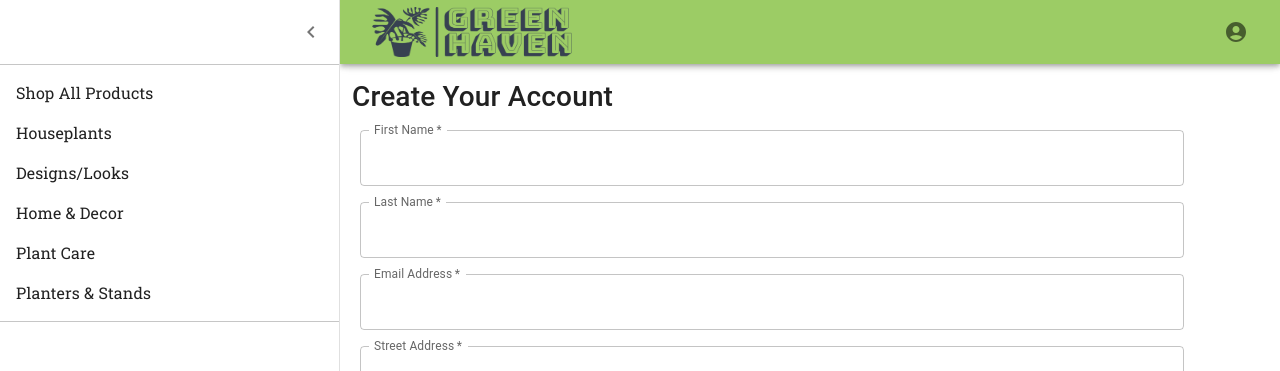
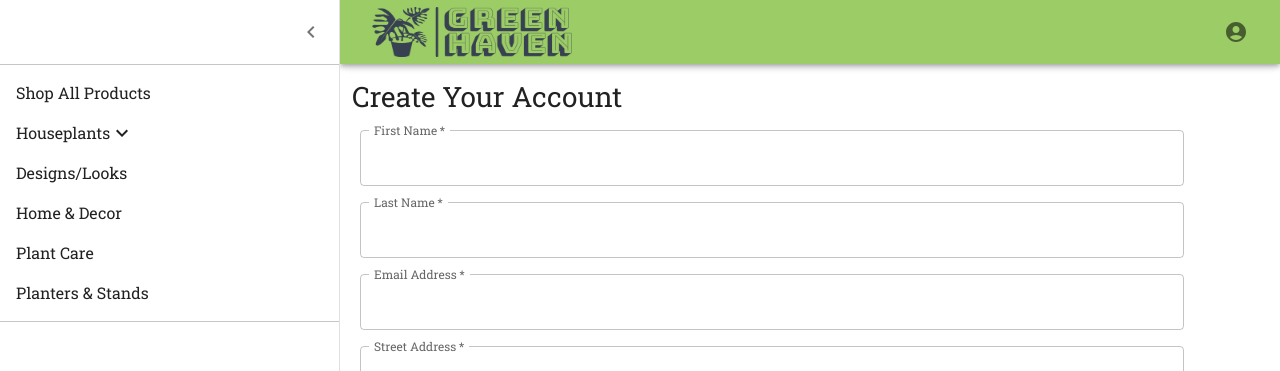
Before and after one commit to rochelle-rossman/green-haven-client, a Next.js app: page /user/edit/1 in a window 1280 px wide. Both pictures are taken after a click on the button 32 px from the left and 32 px from the top of the page. Shown: the top 371 px of the page. Built offline with nearby package versions, Linux system fonts and the light colour scheme; no server answers.

Commit message:
designDetails component created and adjustments to Navigation for productTypes

```diff
--- a/components/Navigation.js
+++ b/components/Navigation.js
@@ -1,5 +1,8 @@
 import React, { useState, useContext } from 'react';
 import PropTypes from 'prop-types';
+import FormControlLabel from '@mui/material/FormControlLabel';
+import Radio from '@mui/material/Radio';
+import RadioGroup from '@mui/material/RadioGroup';
 import {
   styled, createTheme, ThemeProvider,
 } from '@mui/material/styles';
@@ -9,6 +12,7 @@ import CssBaseline from '@mui/material/CssBaseline';
 import MuiAppBar from '@mui/material/AppBar';
 import Toolbar from '@mui/material/Toolbar';
 import List from '@mui/material/List';
+import { ExpandLess, ExpandMore } from '@mui/icons-material';
 import AccountCircle from '@mui/icons-material/AccountCircle';
 import ShoppingCartIcon from '@mui/icons-material/ShoppingCart';
 import Divider from '@mui/material/Divider';
@@ -17,7 +21,7 @@ import MenuIcon from '@mui/icons-material/Menu';
 import ChevronLeftIcon from '@mui/icons-material/ChevronLeft';
 import ChevronRightIcon from '@mui/icons-material/ChevronRight';
 import {
-  ListItemButton, Tooltip, Menu, MenuItem, Typography, Button,
+  ListItemButton, Tooltip, Menu, MenuItem, Typography, Button, Collapse, ListItem,
 } from '@mui/material';
 import Image from 'next/image';
 import Link from 'next/link';
@@ -63,17 +67,43 @@ const theme = createTheme({
       main: '#43a047',
     },
   },
+  components: {
+    MuiRadio: {
+      styleOverrides: {
+        root: {
+          '& .MuiSvgIcon-root': {
+            fontSize: '0.8rem',
+          },
+        },
+      },
+    },
+    formControlLabel: {
+      fontSize: '0.5rem',
+      '& .MuiTypography-root': {
+        fontSize: '0.5rem',
+      },
+    },
+  },
+  typography: {
+    fontFamily: 'Roboto Slab, serif',
+  },
 });
 
 export default function Navigation({ onDrawerOpen, onDrawerClose }) {
   const { user } = useAuth();
   const router = useRouter();
   const [open, setOpen] = useState(false);
+  const [openCollapse, setOpenCollapse] = useState(false);
   const [anchorElUser, setAnchorElUser] = useState(null);
-  const { setProductType } = useContext(ProductTypeContext);
+  const { productType, setProductType } = useContext(ProductTypeContext);
 
   const handleProductTypeClick = (type) => {
-    setProductType(type);
+    if (type === productType) {
+      setOpenCollapse(!openCollapse);
+    } else {
+      setProductType(type);
+      setOpenCollapse(true);
+    }
   };
 
   const handleOpenUserMenu = (event) => {
@@ -104,7 +134,7 @@ export default function Navigation({ onDrawerOpen, onDrawerClose }) {
               <MenuIcon />
             </IconButton>
             <Button onClick={() => router.push('/')}>
-              <Image src="/images/green-haven-high-resolution-logo-color-on-transparent-background (2).png" alt="Green Haven Logo" width={200} height={50} />
+              <Image src="/images/green-haven-high-resolution-logo-color-on-transparent-background.png" alt="Green Haven Logo" width={200} height={50} />
             </Button>
             <Tooltip title="Open settings">
               <IconButton onClick={handleOpenUserMenu} sx={{ p: 1, marginLeft: 'auto' }}>
@@ -180,19 +210,42 @@ export default function Navigation({ onDrawerOpen, onDrawerClose }) {
             <ListItemButton onClick={() => router.push('/products').then(handleProductTypeClick(''))}>Shop All Products</ListItemButton>
             <ListItemButton onClick={() => router.push('/products').then(handleProductTypeClick('Houseplants'))}>
               Houseplants
+              {openCollapse ? <ExpandLess /> : <ExpandMore />}
             </ListItemButton>
-            <ListItemButton onClick={() => router.push('/designs')}>
-              Designs/Looks
-            </ListItemButton>
-            <ListItemButton onClick={() => router.push('/products').then(handleProductTypeClick('Home/Decor'))}>
-              Home & Decor
-            </ListItemButton>
-            <ListItemButton onClick={() => router.push('/products').then(handleProductTypeClick('Plant Care'))}>
-              Plant Care
-            </ListItemButton>
-            <ListItemButton onClick={() => router.push('/products').then(handleProductTypeClick('Planters/Stands'))}>
-              Planters & Stands
-            </ListItemButton>
+            {productType === 'Houseplants' && openCollapse ? (
+              <Collapse in={open} timeout="auto" unmountOnExit>
+                <List component="div" sx={{ pl: 4 }} disablePadding>
+                  <ListItem>
+                    <RadioGroup>
+                      <ListItem>Care Level</ListItem>
+                      <FormControlLabel sx={{ pl: 4 }} value="novice" control={<Radio />} label="Novice" />
+                      <FormControlLabel sx={{ pl: 4 }} value="intermediate" control={<Radio />} label="Intermediate" />
+                      <FormControlLabel sx={{ pl: 4 }} value="expert" control={<Radio />} label="Expert" />
+                    </RadioGroup>
+                  </ListItem>
+                  <ListItem>
+                    <RadioGroup>
+                      <ListItem>Light Level</ListItem>
+                      <FormControlLabel sx={{ pl: 4 }} value="low" control={<Radio />} label="Low" />
+                      <FormControlLabel sx={{ pl: 4 }} value="medium" control={<Radio />} label="Medium" />
+                      <FormControlLabel sx={{ pl: 4 }} value="high" control={<Radio />} label="High" />
+                    </RadioGroup>
+                  </ListItem>
+                  <ListItem>
+                    <RadioGroup>
+                      <ListItem>Water Needs</ListItem>
+                      <FormControlLabel sx={{ pl: 4 }} value="low" control={<Radio />} label="Low" />
+                      <FormControlLabel sx={{ pl: 4 }} value="medium" control={<Radio />} label="Medium" />
+                      <FormControlLabel sx={{ pl: 4 }} value="high" control={<Radio />} label="High" />
+                    </RadioGroup>
+                  </ListItem>
+                </List>
+              </Collapse>
+            ) : null}
+            <ListItemButton onClick={() => router.push('/designs').then(setProductType(''))}>Designs/Looks</ListItemButton>
+            <ListItemButton onClick={() => router.push('/products').then(handleProductTypeClick('Home/Decor'))}>Home & Decor</ListItemButton>
+            <ListItemButton onClick={() => router.push('/products').then(handleProductTypeClick('Plant Care'))}>Plant Care</ListItemButton>
+            <ListItemButton onClick={() => router.push('/products').then(handleProductTypeClick('Planters/Stands'))}>Planters & Stands</ListItemButton>
           </List>
           <Divider />
         </Drawer>
--- a/components/product/ProductCard.js
+++ b/components/product/ProductCard.js
@@ -1,7 +1,7 @@
 import React from 'react';
 import PropTypes from 'prop-types';
 import {
-  Typography, Card, CardContent, CardMedia, CardActionArea,
+  Typography, Card, CardMedia, CardActionArea,
 } from '@mui/material';
 import { useRouter } from 'next/router';
 import { formatCurrency } from '../../utils/utilityFunctions';
@@ -19,11 +19,11 @@ export default function ProductCard({ product }) {
         <Typography gutterBottom variant="h6" component="h2">
           {formatCurrency(product.price)}
         </Typography>
-        <CardContent>
+        {/* <CardContent>
           <Typography variant="body2" color="textSecondary" component="p">
             {product.description}
           </Typography>
-        </CardContent>
+        </CardContent> */}
       </CardActionArea>
     </Card>
   );
--- a/pages/_app.js
+++ b/pages/_app.js
@@ -2,9 +2,16 @@
 import 'bootstrap/dist/css/bootstrap.min.css';
 import { useEffect } from 'react';
 import '../styles/globals.css';
+import { createTheme, ThemeProvider } from '@mui/material';
 import { AuthProvider } from '../utils/context/authContext';
 import { ProductTypeProvider } from '../utils/context/productTypeContext';
 import ViewDirectorBasedOnUserAuthStatus from '../utils/ViewDirector';
+
+const theme = createTheme({
+  typography: {
+    fontFamily: 'Roboto Slab, serif',
+  },
+});
 
 function MyApp({ Component, pageProps }) {
   useEffect(() => {
@@ -12,6 +19,7 @@ function MyApp({ Component, pageProps }) {
   }, []);
 
   return (
+    <ThemeProvider theme={theme}>
       <AuthProvider>
         {/* gives children components access to user and auth methods */}
         <ProductTypeProvider>
@@ -24,6 +32,7 @@ function MyApp({ Component, pageProps }) {
           />
         </ProductTypeProvider>
       </AuthProvider>
+    </ThemeProvider>
   );
 }
 
--- a/styles/globals.css
+++ b/styles/globals.css
@@ -66,9 +66,6 @@ body {
   margin-bottom: 80px;
 }
 
-#__next > div.MuiBox-root.css-k008qs > div > div > ul {
-  font-family: 'Roboto Slab', serif;
-}
 
 .userInfoCard-orderHistory-container {
 display: flex;
```
Also changed, not shown: components/design/DesignDetail.js (+44 -0 lines), pages/designs/[designId].js (+16 -0 lines), public/images/green-haven-high-resolution-logo-color-on-transparent-background.png (renamed from public/images/green-haven-high-resolution-logo-color-on-transparent-background (2).png). Lines whose indentation alone changed are shown as unchanged.
